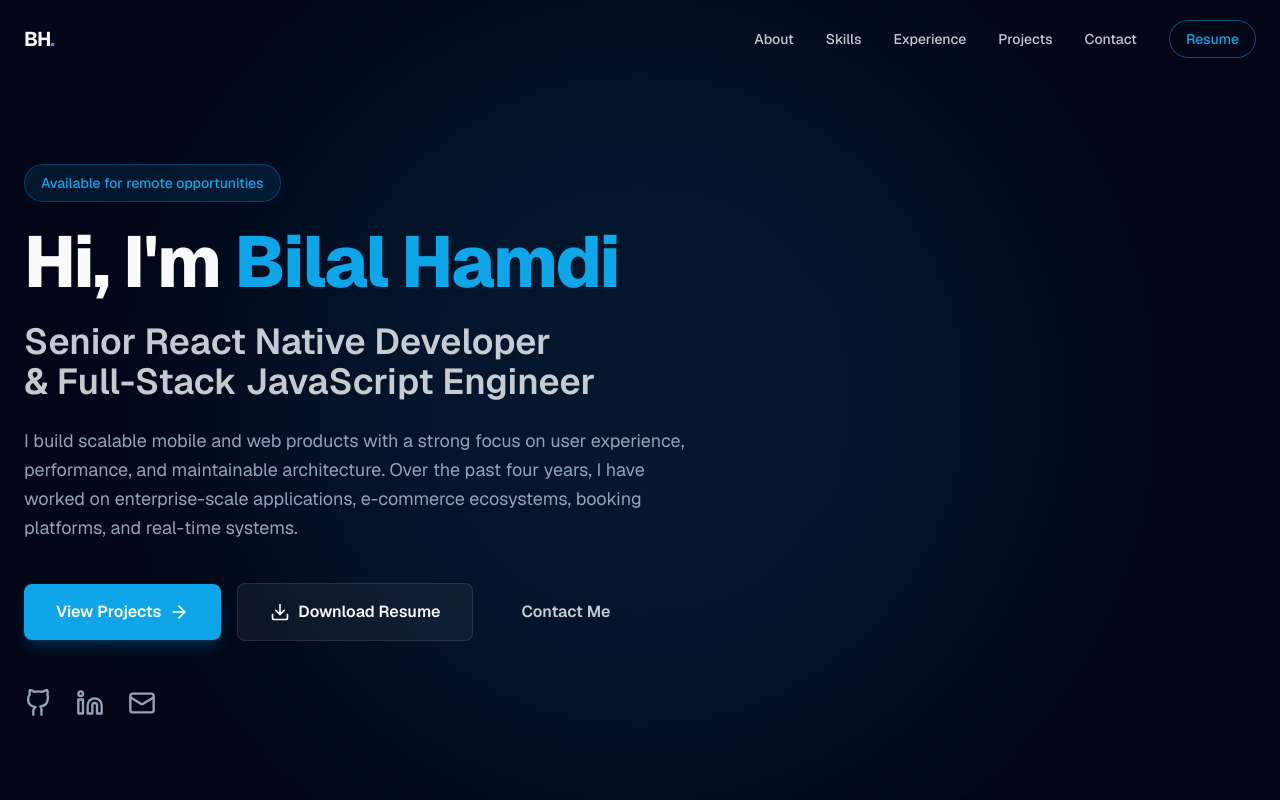
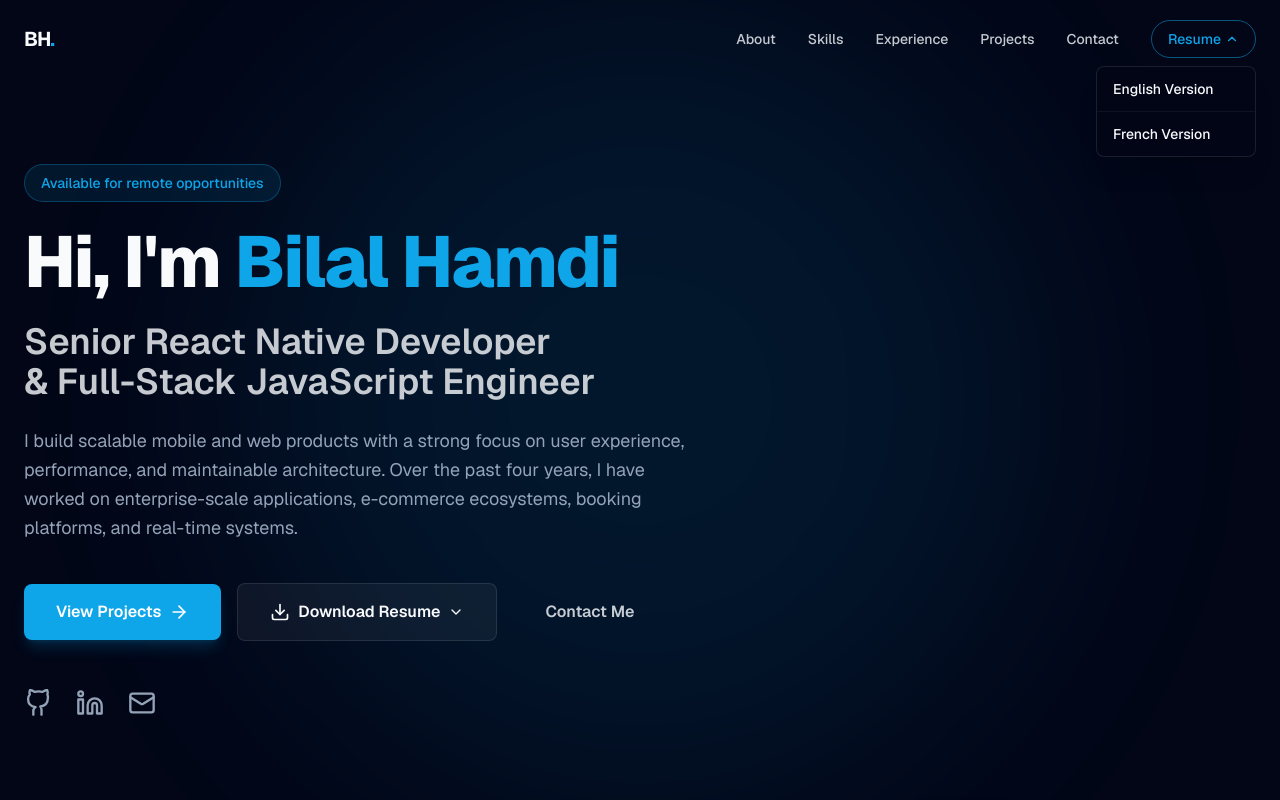
Before and after one commit to bilal-prog/Portfolio, a Next.js app: page / in a window 1280 px wide. Both pictures are taken after a click on the button "Resume". Shown: the top 800 px of the page. Built offline with nearby package versions, Linux system fonts and the light colour scheme.

Commit message:
fix: cv files downloading

```diff
--- a/src/components/layout/Navbar.tsx
+++ b/src/components/layout/Navbar.tsx
@@ -1,8 +1,8 @@
 "use client";
 
-import { useState, useEffect } from "react";
+import { useState, useEffect, useRef } from "react";
 import { motion } from "framer-motion";
-import { Menu, X } from "lucide-react";
+import { Menu, X, ChevronDown } from "lucide-react";
 import { cn } from "@/lib/utils";
 
 const NAV_LINKS = [
@@ -16,6 +16,8 @@ const NAV_LINKS = [
 export default function Navbar() {
   const [isScrolled, setIsScrolled] = useState(false);
   const [isOpen, setIsOpen] = useState(false);
+  const [isResumeOpen, setIsResumeOpen] = useState(false);
+  const resumeRef = useRef<HTMLDivElement>(null);
 
   useEffect(() => {
     const handleScroll = () => {
@@ -23,6 +25,16 @@ export default function Navbar() {
     };
     window.addEventListener("scroll", handleScroll);
     return () => window.removeEventListener("scroll", handleScroll);
+  }, []);
+
+  useEffect(() => {
+    const handleClickOutside = (event: MouseEvent) => {
+      if (resumeRef.current && !resumeRef.current.contains(event.target as Node)) {
+        setIsResumeOpen(false);
+      }
+    };
+    document.addEventListener("mousedown", handleClickOutside);
+    return () => document.removeEventListener("mousedown", handleClickOutside);
   }, []);
 
   return (
@@ -50,16 +62,22 @@ export default function Navbar() {
               {link.name}
             </a>
           ))}
-          <div className="relative group">
+          <div className="relative" ref={resumeRef}>
             <button
-              className="px-4 py-2 rounded-full border border-accent/50 text-accent text-sm font-medium hover:bg-accent hover:text-white transition-all"
+              onClick={() => setIsResumeOpen(!isResumeOpen)}
+              className="px-4 py-2 rounded-full border border-accent/50 text-accent text-sm font-medium hover:bg-accent hover:text-white transition-all flex items-center gap-1"
             >
-              Resume
+              Resume <ChevronDown size={14} className={`transition-transform duration-200 ${isResumeOpen ? "rotate-180" : ""}`} />
             </button>
-            <div className="absolute top-full right-0 mt-2 w-40 bg-background/95 backdrop-blur-md border border-white/10 rounded-lg shadow-xl overflow-hidden z-20 opacity-0 invisible group-hover:opacity-100 group-hover:visible transition-all duration-200">
+            <div
+              className={`absolute top-full right-0 mt-2 w-40 bg-background/95 backdrop-blur-md border border-white/10 rounded-lg shadow-xl overflow-hidden z-20 transition-all duration-200 ${
+                isResumeOpen ? "opacity-100 visible translate-y-0" : "opacity-0 invisible -translate-y-2"
+              }`}
+            >
               <a
                 href="/CV_Bilal_Hamdi_English.pdf"
                 target="_blank"
+                onClick={() => setIsResumeOpen(false)}
                 className="block px-4 py-3 hover:bg-white/10 transition-colors text-sm font-medium text-foreground"
               >
                 English Version
@@ -67,6 +85,7 @@ export default function Navbar() {
               <a
                 href="/CV_Bilal_Hamdi_French.pdf"
                 target="_blank"
+                onClick={() => setIsResumeOpen(false)}
                 className="block px-4 py-3 hover:bg-white/10 transition-colors border-t border-white/5 text-sm font-medium text-foreground"
               >
                 French Version
--- a/src/components/sections/Hero.tsx
+++ b/src/components/sections/Hero.tsx
@@ -1,7 +1,8 @@
 "use client";
 
+import { useState, useRef, useEffect } from "react";
 import { motion } from "framer-motion";
-import { ArrowRight, Download, Mail } from "lucide-react";
+import { ArrowRight, Download, Mail, ChevronDown } from "lucide-react";
 
 const GithubIcon = ({ size = 24 }: { size?: number }) => (
   <svg
@@ -38,6 +39,19 @@ const LinkedinIcon = ({ size = 24 }: { size?: number }) => (
 );
 
 export default function Hero() {
+  const [isResumeOpen, setIsResumeOpen] = useState(false);
+  const resumeRef = useRef<HTMLDivElement>(null);
+
+  useEffect(() => {
+    const handleClickOutside = (event: MouseEvent) => {
+      if (resumeRef.current && !resumeRef.current.contains(event.target as Node)) {
+        setIsResumeOpen(false);
+      }
+    };
+    document.addEventListener("mousedown", handleClickOutside);
+    return () => document.removeEventListener("mousedown", handleClickOutside);
+  }, []);
+
   return (
     <section
       id="hero"
@@ -86,16 +100,22 @@ export default function Hero() {
               View Projects <ArrowRight size={20} />
             </a>
 
-            <div className="relative w-full sm:w-auto group">
+            <div className="relative w-full sm:w-auto" ref={resumeRef}>
               <button
+                onClick={() => setIsResumeOpen(!isResumeOpen)}
                 className="w-full sm:w-auto px-8 py-4 rounded-lg border border-white/10 bg-white/5 font-semibold flex items-center justify-center gap-2 hover:bg-white/10 transition-all"
               >
-                <Download size={20} /> Download Resume
+                <Download size={20} /> Download Resume <ChevronDown size={16} className={`transition-transform duration-200 ${isResumeOpen ? "rotate-180" : ""}`} />
               </button>
-              <div className="absolute top-full left-0 mt-2 w-full sm:w-48 bg-background/95 backdrop-blur-md border border-white/10 rounded-lg shadow-xl overflow-hidden z-20 opacity-0 invisible group-hover:opacity-100 group-hover:visible transition-all duration-200">
+              <div
+                className={`absolute top-full left-0 mt-2 w-full sm:w-48 bg-background/95 backdrop-blur-md border border-white/10 rounded-lg shadow-xl overflow-hidden z-20 transition-all duration-200 ${
+                  isResumeOpen ? "opacity-100 visible translate-y-0" : "opacity-0 invisible -translate-y-2"
+                }`}
+              >
                 <a
                   href="/CV_Bilal_Hamdi_English.pdf"
                   target="_blank"
+                  onClick={() => setIsResumeOpen(false)}
                   className="block px-4 py-3 hover:bg-white/10 transition-colors text-sm font-medium"
                 >
                   English Version
@@ -103,6 +123,7 @@ export default function Hero() {
                 <a
                   href="/CV_Bilal_Hamdi_French.pdf"
                   target="_blank"
+                  onClick={() => setIsResumeOpen(false)}
                   className="block px-4 py-3 hover:bg-white/10 transition-colors border-t border-white/5 text-sm font-medium"
                 >
                   French Version
```
